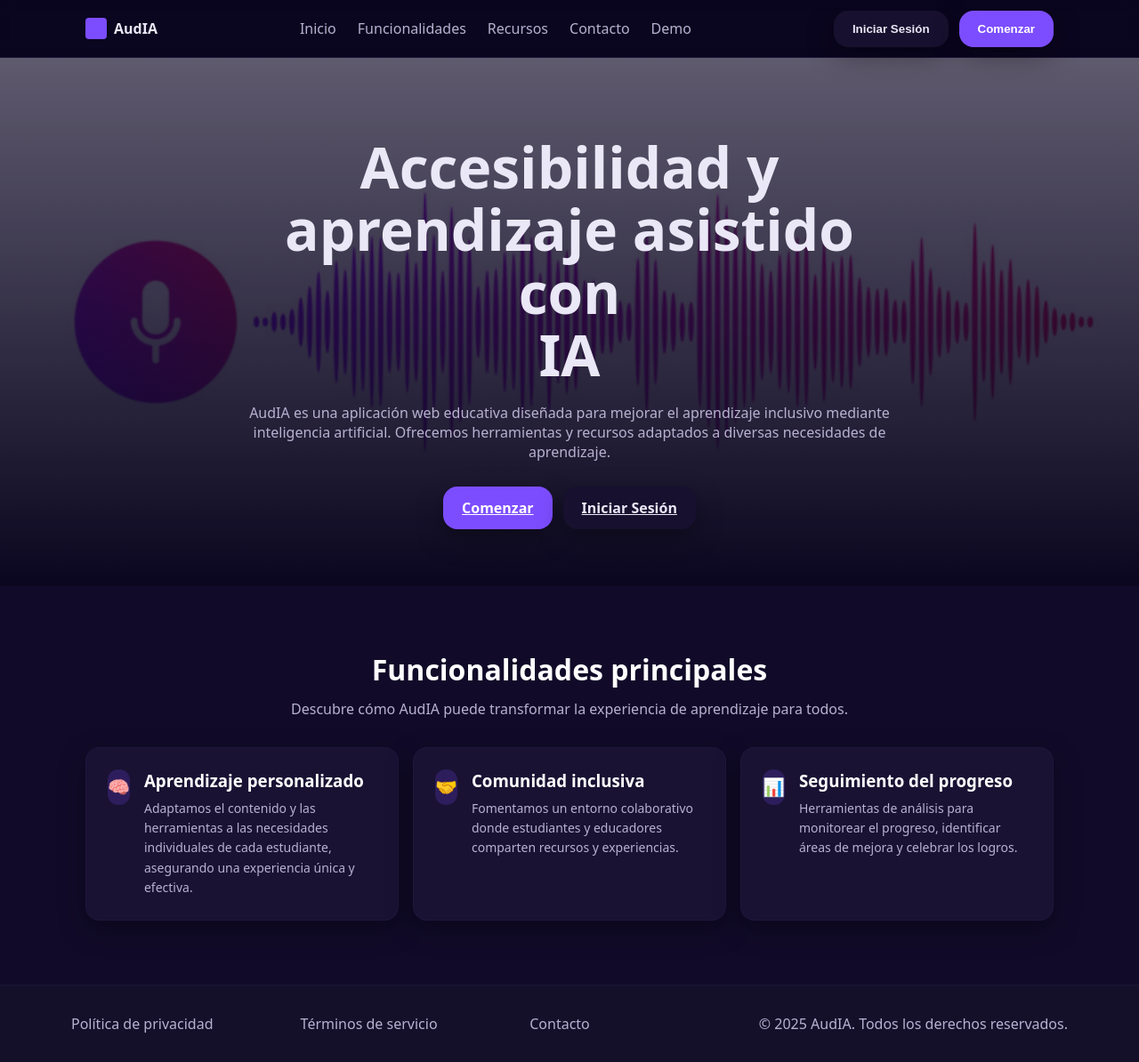
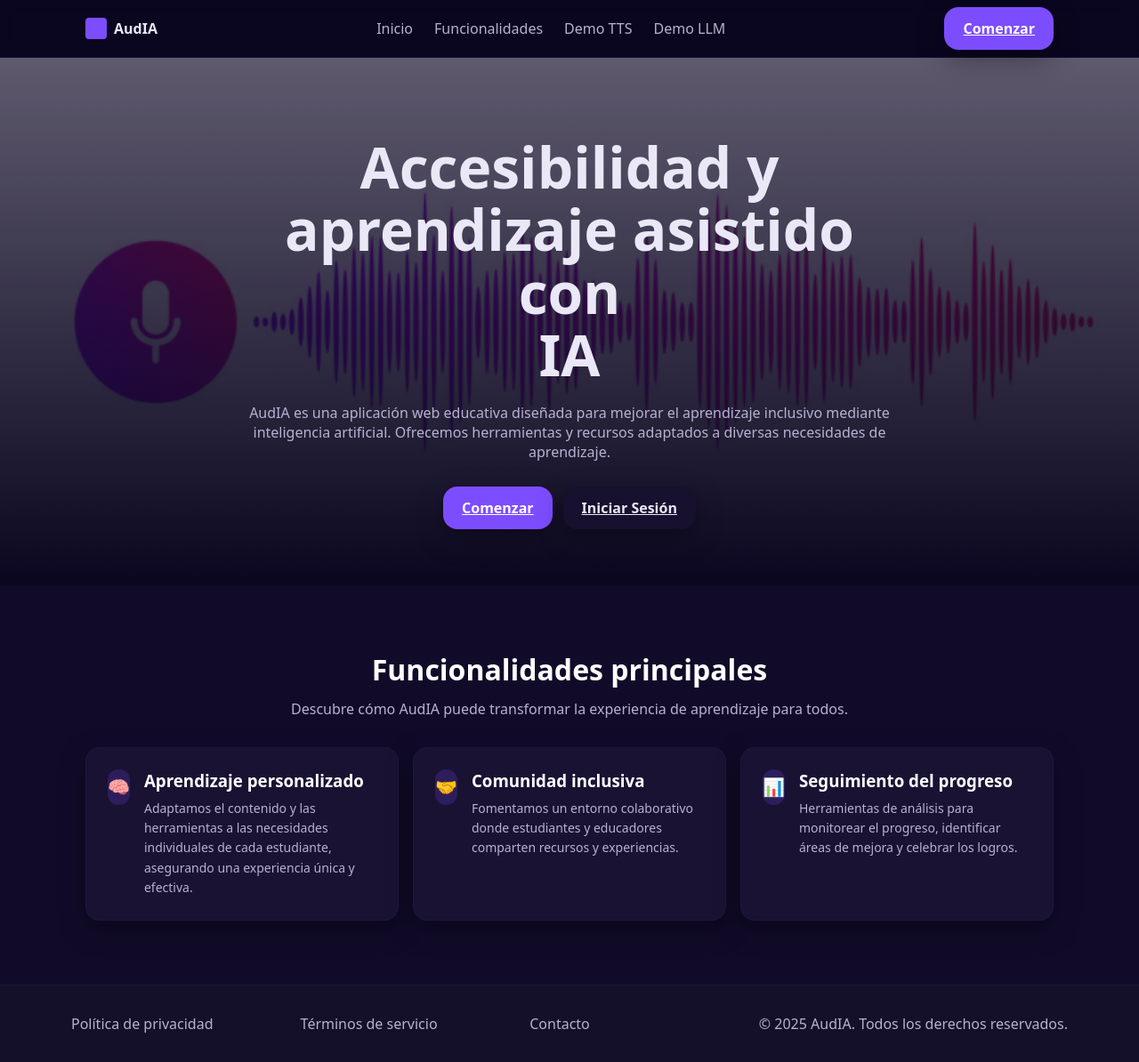
Before and after one commit to alexiisvs/gpti-FrontEnd, a React (Vite) app: page / in a window 1280 px wide. Shown: the whole page at 89% size. Built offline with nearby package versions, Linux system fonts and the light colour scheme.

Commit message:
refactor: componentes actualizados a vistas

```diff
--- a/src/App.jsx
+++ b/src/App.jsx
@@ -1,49 +1,6 @@
-
-import { BrowserRouter, Routes, Route, Outlet } from "react-router-dom";
-import Navbar from "./components/Navbar";
-import Footer from "./components/Footer";
-import Hero from "./sections/Hero";
-import Features from "./sections/Features";
-
-function Layout() {
-  return (
-    <>
-      <Navbar />
-      <main>
-        <Outlet />
-      </main>
-      <Footer />
-    </>
-  );
-}
-
-function Landing() {
-  return (
-    <>
-      <Hero />
-      <Features />
-    </>
-  );
-}
-
-function Demo() {
-  return (
-    <section className="container" style={{ padding: "48px 0", color: "white" }}>
-      <h1 style={{ margin: 0, fontSize: 32, fontWeight: 800 }}>Demo</h1>
-      <p style={{ marginTop: 12 }}>Aquí irá la demo.</p>
-    </section>
-  );
-}
+// src/App.jsx
+import AppRouter from "./Router/AppRouter";
 
 export default function App() {
-  return (
-    <BrowserRouter>
-      <Routes>
-        <Route element={<Layout />}>
-          <Route path="/" element={<Landing />} />
-          <Route path="/demo" element={<Demo />} />
-        </Route>
-      </Routes>
-    </BrowserRouter>
-  );
+  return <AppRouter />;
 }
--- a/src/components/Navbar.jsx
+++ b/src/components/Navbar.jsx
@@ -1,28 +1,26 @@
-
-import { Link } from "react-router-dom";
+// src/components/Navbar.jsx (ejemplo)
+import { Link, NavLink } from "react-router-dom";
 
 export default function Navbar() {
   return (
-    <header className="nav">
+    <nav className="nav">
       <div className="container nav__inner">
-        <Link to="/" className="brand" aria-label="AudIA">
+        <Link to="/" className="brand">
           <span className="brand__icon" />
-          <span>AudIA</span>
+          AudIA
         </Link>
 
-        <nav className="nav__links">
-          <a href="#inicio">Inicio</a>
-          <a href="#funcionalidades">Funcionalidades</a>
-          <a href="#recursos">Recursos</a>
-          <a href="#contacto">Contacto</a>
-          <Link to="/demo">Demo</Link>
-        </nav>
+        <div className="nav__links">
+          <NavLink to="/" end>Inicio</NavLink>
+          <NavLink to="/features">Funcionalidades</NavLink>
+          <NavLink to="/demo/tts">Demo TTS</NavLink>
+          <NavLink to="/demo/llm">Demo LLM</NavLink>
+        </div>
 
         <div className="nav__actions">
-          <button className="btn btn--ghost">Iniciar Sesión</button>
-          <button className="btn btn--primary">Comenzar</button>
+          <Link to="/features" className="btn btn--primary">Comenzar</Link>
         </div>
       </div>
-    </header>
+    </nav>
   );
 }
--- a/src/router/AppRouter.jsx
+++ b/src/router/AppRouter.jsx
@@ -1,15 +1,38 @@
-import { BrowserRouter as Router, Routes, Route } from 'react-router-dom';
+import { BrowserRouter, Routes, Route, Outlet } from "react-router-dom";
+import Navbar from "../components/Navbar";
+import Footer from "../components/Footer";
 
-import HomePage from '../views/HomePage';
+// Vistas
+import Landing from "../views/Landing";
+import FeaturesPage from "../views/FeaturesPage";
 import DemoTTS from "../views/DemoTTS";
+import DemoLLM from "../views/DemoLLM";
+import NotFound from "../views/NotFound";
+
+function Layout() {
+  return (
+    <>
+      <Navbar />
+      <main>
+        <Outlet />
+      </main>
+      <Footer />
+    </>
+  );
+}
 
 export default function AppRouter() {
-    return (
-        <Router>
-        <Routes>
-            <Route path="/" element={<HomePage />} />
-            <Route path="/demo-tts" element={<DemoTTS />} />
-        </Routes>
-        </Router>
-    );
-    }
+  return (
+    <BrowserRouter>
+      <Routes>
+        <Route element={<Layout />}>
+          <Route path="/" element={<Landing />} />
+          <Route path="/features" element={<FeaturesPage />} />
+          <Route path="/demo/tts" element={<DemoTTS />} />
+          <Route path="/demo/llm" element={<DemoLLM />} />
+          <Route path="*" element={<NotFound />} />
+        </Route>
+      </Routes>
+    </BrowserRouter>
+  );
+}
--- a/src/views/Landing.jsx
+++ b/src/views/Landing.jsx
@@ -0,0 +1,77 @@
+// src/views/Landing.jsx
+import { Link } from "react-router-dom";
+
+export default function Landing() {
+  return (
+    <>
+      {/* === HERO === */}
+      <section className="hero">
+        <div className="hero__bg">
+          <div className="hero__overlay" />
+        </div>
+
+        <div className="container hero__content">
+          <h1 className="hero__title">
+            Accesibilidad y<br />
+            aprendizaje asistido con<br />
+            IA
+          </h1>
+
+          <p className="hero__subtitle">
+            AudIA es una aplicación web educativa diseñada para mejorar el aprendizaje
+            inclusivo mediante inteligencia artificial. Ofrecemos herramientas y recursos
+            adaptados a diversas necesidades de aprendizaje.
+          </p>
+
+          <div className="hero__cta">
+            <Link to="/features" className="btn btn--primary">Comenzar</Link>
+            <Link to="/demo/tts" className="btn btn--ghost">Iniciar Sesión</Link>
+          </div>
+        </div>
+      </section>
+
+      {/* === FEATURES === */}
+      <section className="features">
+        <div className="container">
+          <h2 className="section__title">Funcionalidades principales</h2>
+          <p className="section__subtitle">
+            Descubre cómo AudIA puede transformar la experiencia de aprendizaje para todos.
+          </p>
+
+          <div className="features__grid">
+            <div className="card">
+              <div className="card__icon">🧠</div>
+              <div>
+                <h3 className="card__title">Aprendizaje personalizado</h3>
+                <p className="card__text">
+                  Adaptamos el contenido y las herramientas a las necesidades individuales de cada estudiante,
+                  asegurando una experiencia única y efectiva.
+                </p>
+              </div>
+            </div>
+
+            <div className="card">
+              <div className="card__icon">🤝</div>
+              <div>
+                <h3 className="card__title">Comunidad inclusiva</h3>
+                <p className="card__text">
+                  Fomentamos un entorno colaborativo donde estudiantes y educadores comparten recursos y experiencias.
+                </p>
+              </div>
+            </div>
+
+            <div className="card">
+              <div className="card__icon">📊</div>
+              <div>
+                <h3 className="card__title">Seguimiento del progreso</h3>
+                <p className="card__text">
+                  Herramientas de análisis para monitorear el progreso, identificar áreas de mejora y celebrar los logros.
+                </p>
+              </div>
+            </div>
+          </div>
+        </div>
+      </section>
+    </>
+  );
+}
--- a/src/views/NotFound.jsx
+++ b/src/views/NotFound.jsx
@@ -0,0 +1,11 @@
+// src/views/NotFound.jsx
+export default function NotFound() {
+  return (
+    <section className="container" style={{ padding: "64px 0" }}>
+      <h1 style={{ margin: 0, fontSize: 42, fontWeight: 900, color: "#fff" }}>404</h1>
+      <p style={{ marginTop: 12, color: "var(--subtext)" }}>
+        La página que buscas no existe. Revisa la URL o vuelve al inicio.
+      </p>
+    </section>
+  );
+}
```
Also changed, not shown: src/views/Features.jsx (+45 -0 lines).
